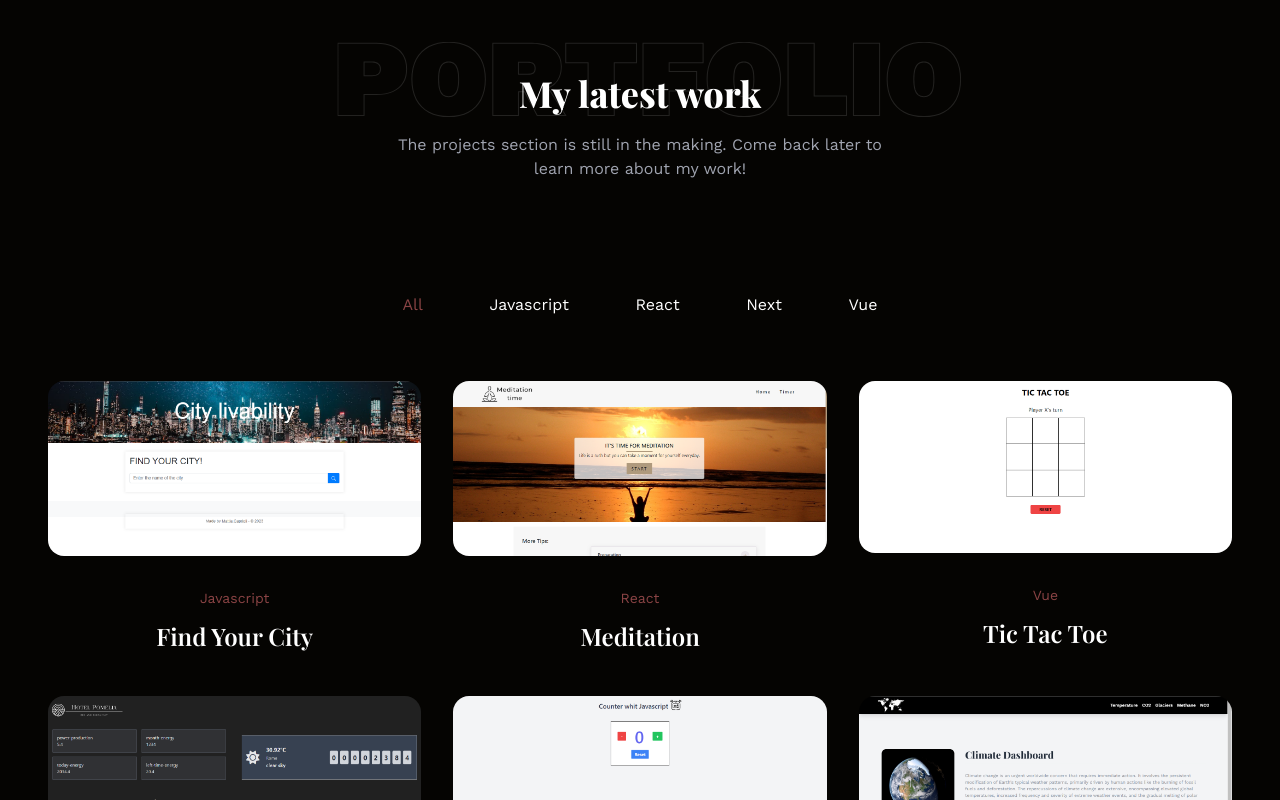
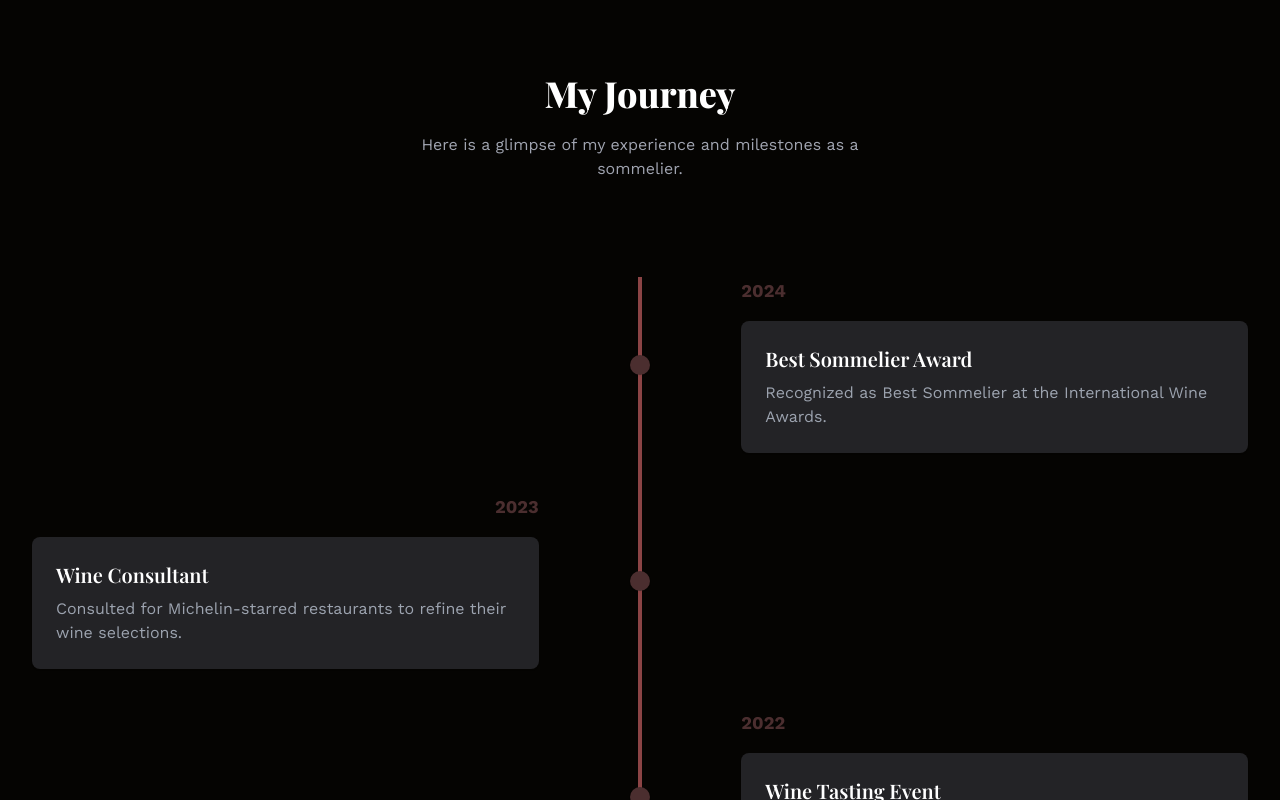
Before and after one commit to mattiacaprioli/portfolio-Ruggero, a React (Create React App) app: page / in a window 1280 px wide. Shown: the part 1580-2380 px from the top of the page. Built offline with nearby package versions, Linux system fonts and the light colour scheme; a web font is replaced by a local one.

Commit message:
feat jurney

```diff
--- a/src/App.js
+++ b/src/App.js
@@ -5,12 +5,13 @@ import Header from './components/Header';
 import Hero from './components/Hero';
 import About from './components/About';
 // import Skills from './components/Skills';
-import Portfolio from './components/Portfolio';
+// import Portfolio from './components/Portfolio';
 import Services from './components/Services';
 import Contact from './components/Contact';
 import Footer from './components/Footer';
 import BackToTopBtn from './components/BackToTopBtn';
 import ArchievementsSection from './components/ArchievementsSection';
+import TimelineSection from './components/TimelineSection';
 
 const App = () => {
   return (
@@ -20,7 +21,8 @@ const App = () => {
     <ArchievementsSection />
     {/* <Skills /> */}
     <About />
-    <Portfolio />
+    <TimelineSection />
+    {/* <Portfolio /> */}
     <Services />
     <Contact />
     <Footer />
--- /dev/null
+++ b/src/components/TimelineSection.js
@@ -0,0 +1,64 @@
+import React from "react";
+
+const timelineData = [
+  { year: "2024", title: "Best Sommelier Award", description: "Recognized as Best Sommelier at the International Wine Awards.", align: "left" },
+  { year: "2023", title: "Wine Consultant", description: "Consulted for Michelin-starred restaurants to refine their wine selections.", align: "right" },
+  { year: "2022", title: "Wine Tasting Event", description: "Hosted exclusive wine tasting events in collaboration with top wineries.", align: "left" },
+  { year: "2021", title: "Sommelier Certification", description: "Achieved advanced sommelier certification from AIS.", align: "right" },
+];
+
+const TimelineSection = () => {
+  return (
+    <section id='experience' className='section bg-primary min-h-[1000px]'>
+      <div className='flex flex-col items-center text-center'>
+        <h2 className='section-title before:content-experience relative before:absolute before:opacity-40 before:-top-[2rem] before:-left-3/4 before:hidden before:lg:block'>
+          My Journey
+        </h2>
+        <p className='subtitle'>
+          Here is a glimpse of my experience and milestones as a sommelier.
+        </p>
+      </div>
+      <div className="relative max-w-7xl mx-auto px-0 lg:px-8">
+        {/* Linea centrale */}
+        <div className="border-l-4 border-accent absolute h-full left-1/2 transform -translate-x-1/2"></div>
+
+        {/* Elementi della timeline */}
+        {timelineData.map((item, index) => (
+          <div key={index} className="mb-10 flex justify-between items-center w-full">
+            {item.align === "right" ? (
+              <>
+                <div className="order-1 w-5/12">
+                  <div className="text-right mb-4">
+                    <span className="text-accent-hover font-bold text-lg">{item.year}</span>
+                  </div>
+                  <div className="bg-tertiary rounded-lg shadow-sm p-6">
+                    <h3 className="text-white text-xl font-semibold mb-2">{item.title}</h3>
+                    <p className="text-gray-400">{item.description}</p>
+                  </div>
+                </div>
+                <div className="z-10 flex items-center order-1 bg-accent-hover shadow-sm w-5 h-5 rounded-full"></div>
+                <div className="order-1 w-5/12"></div>
+              </>
+            ) : (
+              <>
+                <div className="order-1 w-5/12"></div>
+                <div className="z-10 flex items-center order-1 bg-accent-hover shadow-sm w-5 h-5 rounded-full"></div>
+                <div className="order-1 w-5/12">
+                  <div className="text-left mb-4">
+                    <span className="text-accent-hover font-bold text-lg">{item.year}</span>
+                  </div>
+                  <div className="bg-tertiary rounded-lg shadow-sm p-6">
+                    <h3 className="text-white text-xl font-semibold mb-2">{item.title}</h3>
+                    <p className="text-gray-400">{item.description}</p>
+                  </div>
+                </div>
+              </>
+            )}
+          </div>
+        ))}
+      </div>
+    </section>
+  );
+};
+
+export default TimelineSection;
--- a/src/data.js
+++ b/src/data.js
@@ -43,9 +43,13 @@ export const navigation = [
     href: 'about',
   },
   {
-    name: 'portfolio',
-    href: 'portfolio',
+    name: 'experience',
+    href: 'experience',
   },
+  // {
+  //   name: 'portfolio',
+  //   href: 'portfolio',
+  // },
   {
     name: 'services',
     href: 'services',
```
